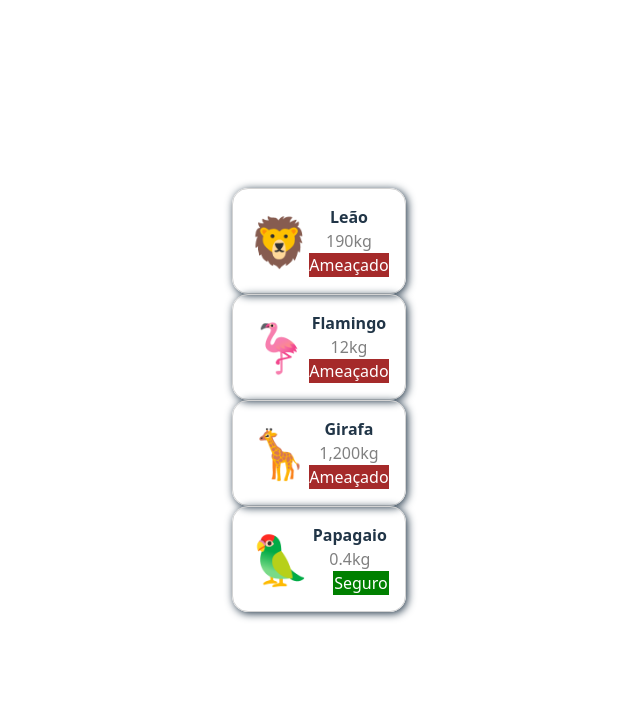
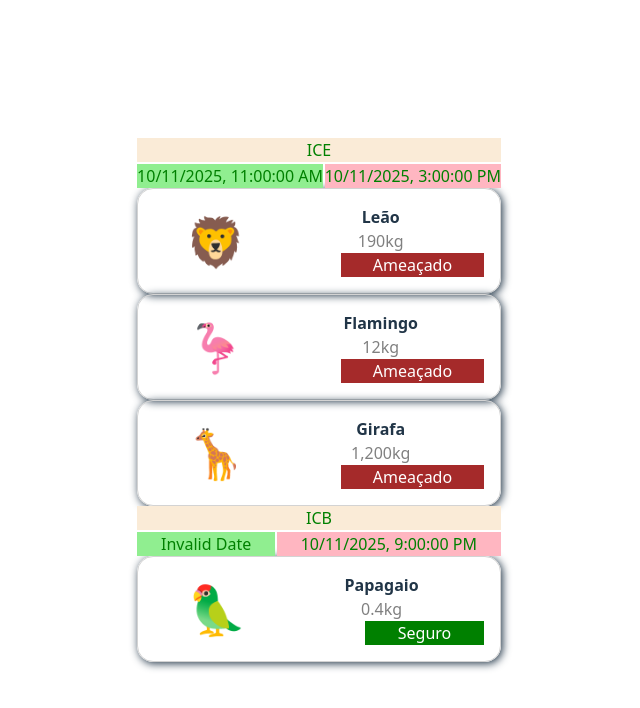
Before and after one commit to ufjf-dcc207/ufjf-dcc207-2025-3-a-atv03-igorknop, a React (Vite) app: page / in a window 1280 px wide. Shown: the top 708 px of the page, without its empty margins (321-961 px from the left). Built offline with nearby package versions, Linux system fonts and the light colour scheme.

Commit message:
:sparkles: adiciona exibição

```diff
--- a/src/App.tsx
+++ b/src/App.tsx
@@ -1,13 +1,20 @@
 import Animal from './Animal'
 import './App.css'
+import Exibicao from './Exibicao'
 
 function App() {
 
   return (
     <div>
+      <Exibicao inicio={new Date("2025-10-11T08:00:00-03:00")}
+      fim={new Date("2025-10-11T12:00-03:00")}
+      cercado='ICE'></Exibicao>
       <Animal icone='🦁' nome='Leão' peso={190} emExtincao={true}/>
       <Animal icone='🦩' nome='Flamingo' peso={12} emExtincao={true}/>
       <Animal icone='🦒' nome='Girafa' peso={1200} emExtincao={true}/>
+      <Exibicao inicio={new Date("2025-10-11T13:00-013:00")}
+      fim={new Date("2025-10-11T18:00-03:00")}
+      cercado='ICB'></Exibicao>
       <Animal icone='🦜' nome='Papagaio' peso={0.4} emExtincao={false}/>
 
     </div>
--- /dev/null
+++ b/src/Exibicao.css
@@ -0,0 +1,22 @@
+.exibicao {
+    color: green;
+    display: grid;
+    grid-template-areas:
+        "cercado cercado"
+        "inicio fim";
+    gap: 0.1rem;
+
+    .inicio {
+        grid-area: inicio;
+        background-color: lightgreen;
+    }
+    .fim{
+        grid-area: fim;
+        background-color: lightpink;
+
+    }
+    .cercado {
+        grid-area: cercado;
+        background-color: antiquewhite;
+    }
+}
--- /dev/null
+++ b/src/Exibicao.tsx
@@ -0,0 +1,18 @@
+import "./Exibicao.css"
+
+type ExibicaoProps = {
+    inicio: Date;
+    fim: Date;
+    cercado: string;
+}
+
+
+export default function Exibicao({ inicio, fim, cercado }: ExibicaoProps) {
+    return (
+        <div className="exibicao">
+            <div className="inicio">{inicio.toLocaleString()}</div>
+            <div className="fim">{fim.toLocaleString()}</div>
+            <div className="cercado">{cercado}</div>
+        </div>
+    );
+}
```
